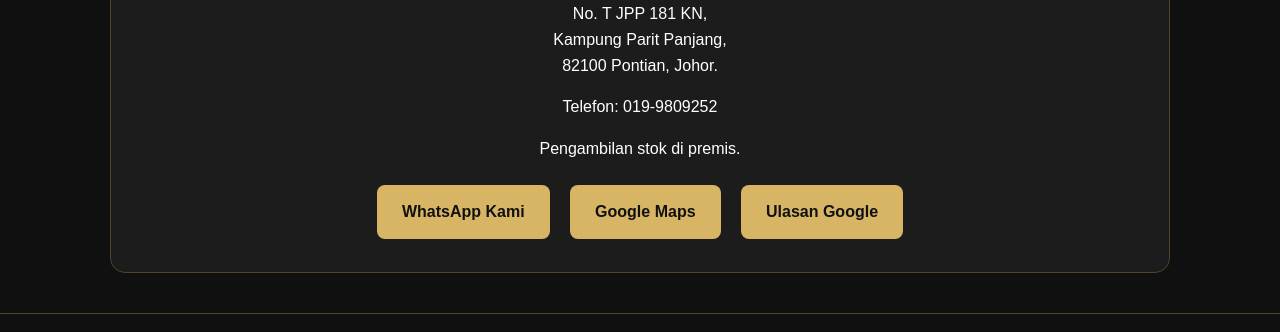
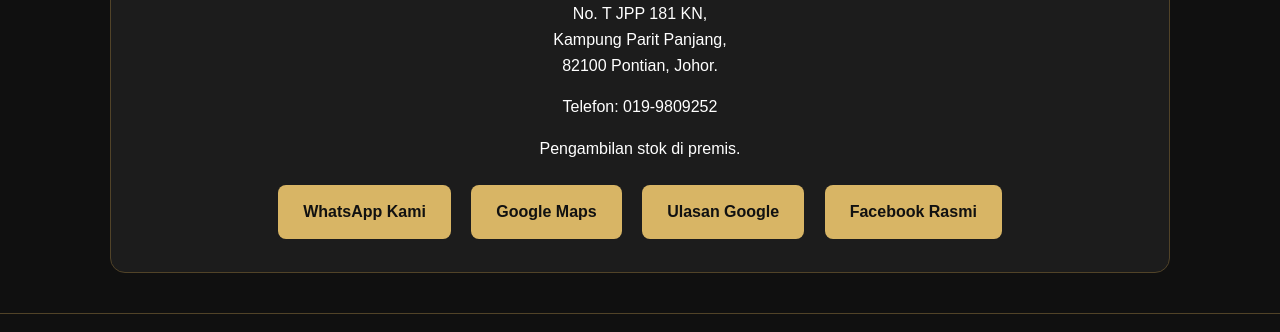
Before and after one commit to kamaruzamanzubir/kz-agro-website, a plain HTML site: page index.html in a window 1280 px wide. Shown: the part 1653-1985 px from the top of the page. Drawn offline with Linux system fonts and the light colour scheme.

Commit message:
Update index.html

```diff
--- a/index.html
+++ b/index.html
@@ -87,7 +87,9 @@ footer{text-align:center;padding:35px 20px;border-top:1px solid #514328;color:#a
 <a class="btn" href="https://wa.me/60199809252">WhatsApp Kami</a>
 <a class="btn" href="https://www.google.com/maps/search/?api=1&query=KZ+AGRO+RESOURCES+Parit+Panjang+Pontian">Google Maps</a>
 <a class="btn" href="https://g.page/r/CbzB9x-tud3JEBM/review">Ulasan Google</a>
+<a class="btn" href="https://facebook.com/kzagroresources" target="_blank" rel="noopener noreferrer">Facebook Rasmi</a>
 </div>
+
 </section>
 
 <footer>
```
